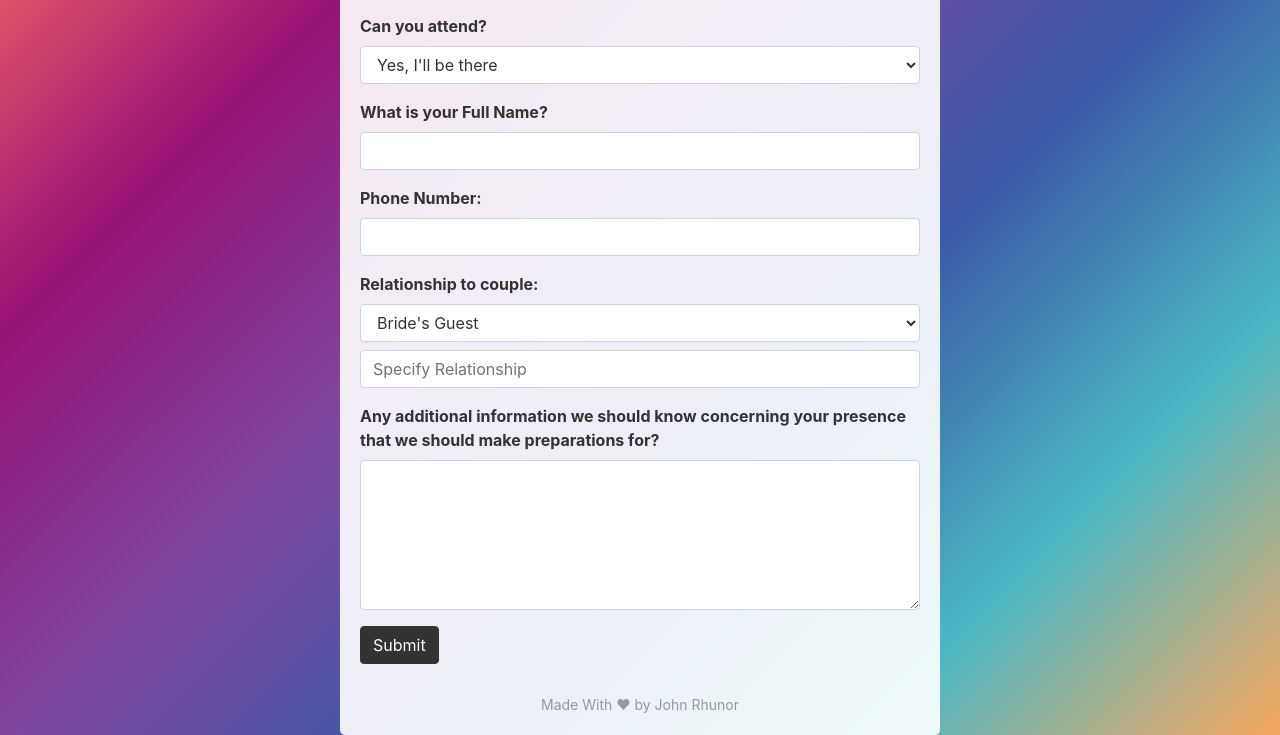
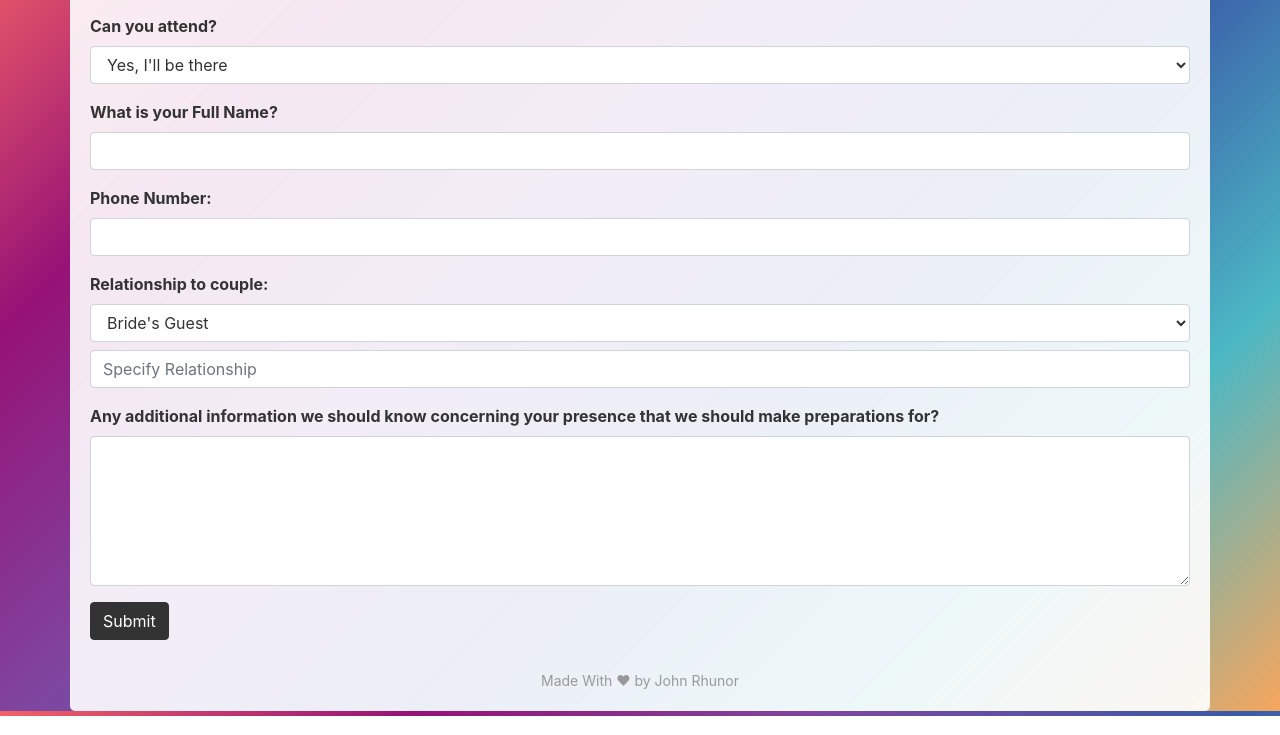
Before and after one commit to rhunor/wedding-form1, a plain HTML site: page index.html in a window 1280 px wide. Shown: the part 84-819 px from the top of the page. Drawn offline with nearby package versions, Linux system fonts and the light colour scheme.

Commit message:
mobile response

```diff
--- a/index.html
+++ b/index.html
@@ -2,6 +2,7 @@
 <html>
 <head>
   <title>Event RSVP</title>
+  <meta name="viewport" content="width=device-width, initial-scale=1">
   <link rel="stylesheet" href="https://stackpath.bootstrapcdn.com/bootstrap/4.5.2/css/bootstrap.min.css">
   <style>
     body {
@@ -10,7 +11,6 @@
     }
 
     .container {
-      max-width: 600px;
       margin: 0 auto;
       padding: 20px;
       background-color: rgba(255, 255, 255, 0.9);
```
